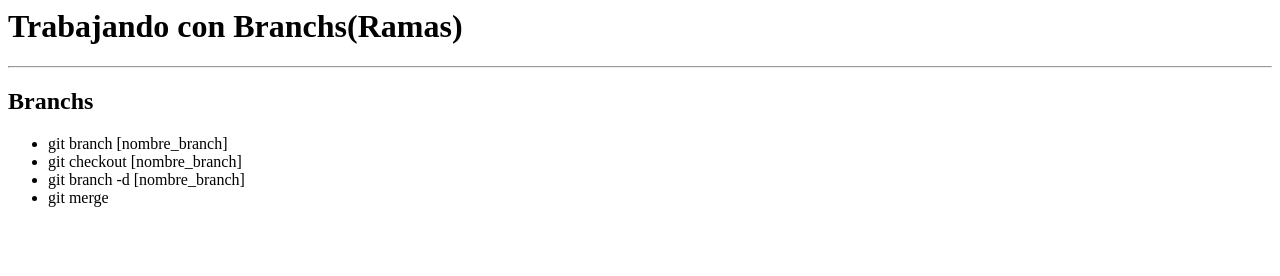
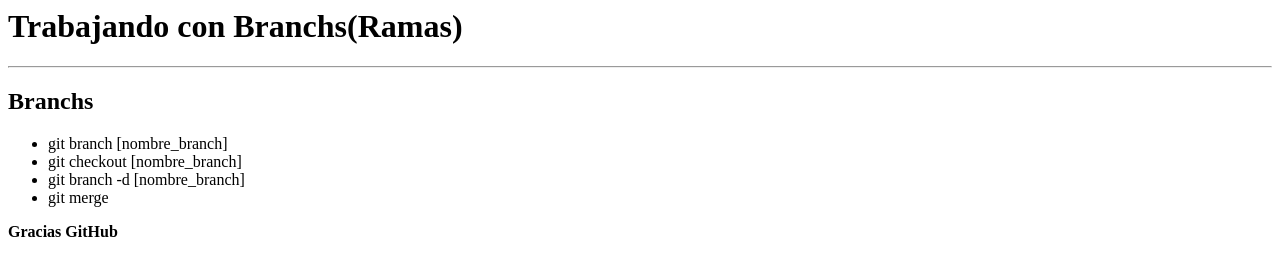
Before and after one commit to NoelYzaguirre/clase2, a plain HTML site: page index.html in a window 1280 px wide. Drawn offline with Linux system fonts and the light colour scheme.

Commit message:
ultimos cambios

```diff
--- a/index.html
+++ b/index.html
@@ -12,5 +12,6 @@
 		<li>git branch -d [nombre_branch]</li>
 		<li>git merge</li>
 	</ul>
+	<b>Gracias GitHub</b>
 	</body>
 </hmtl>
```
